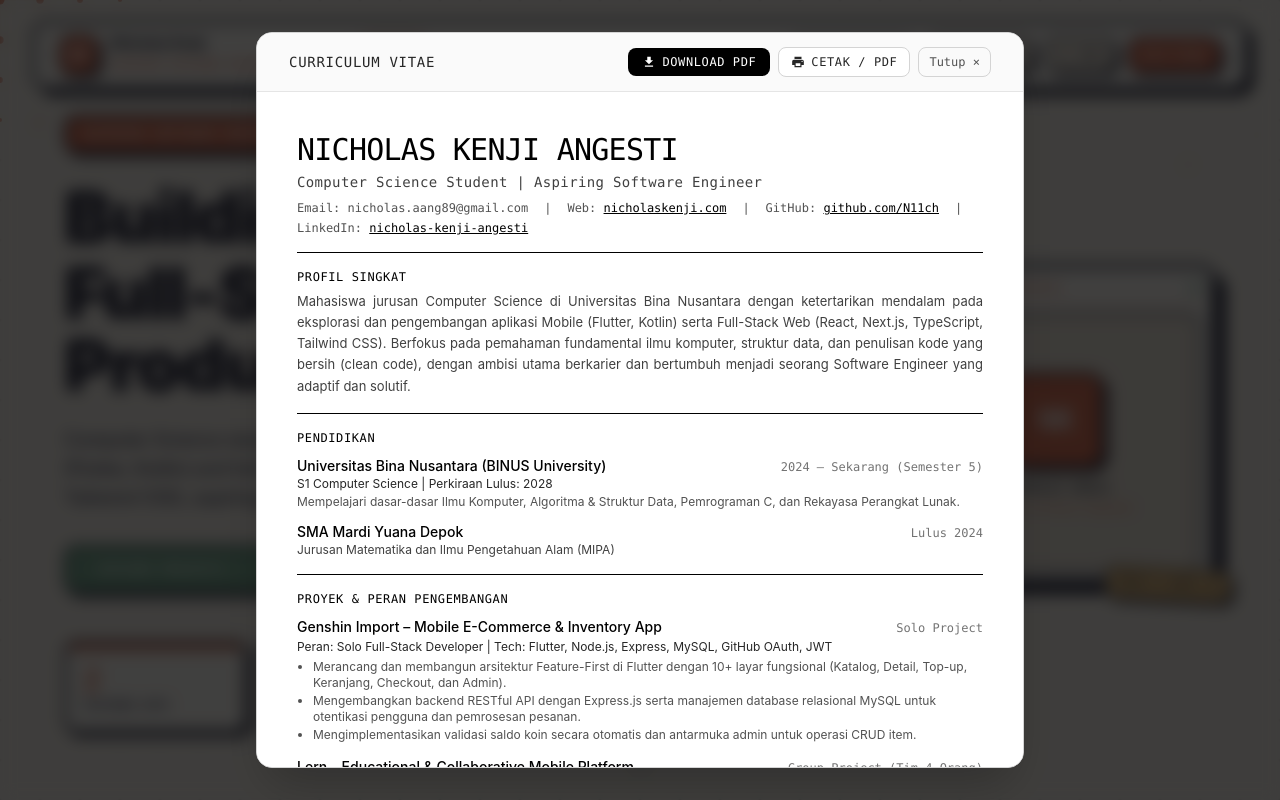
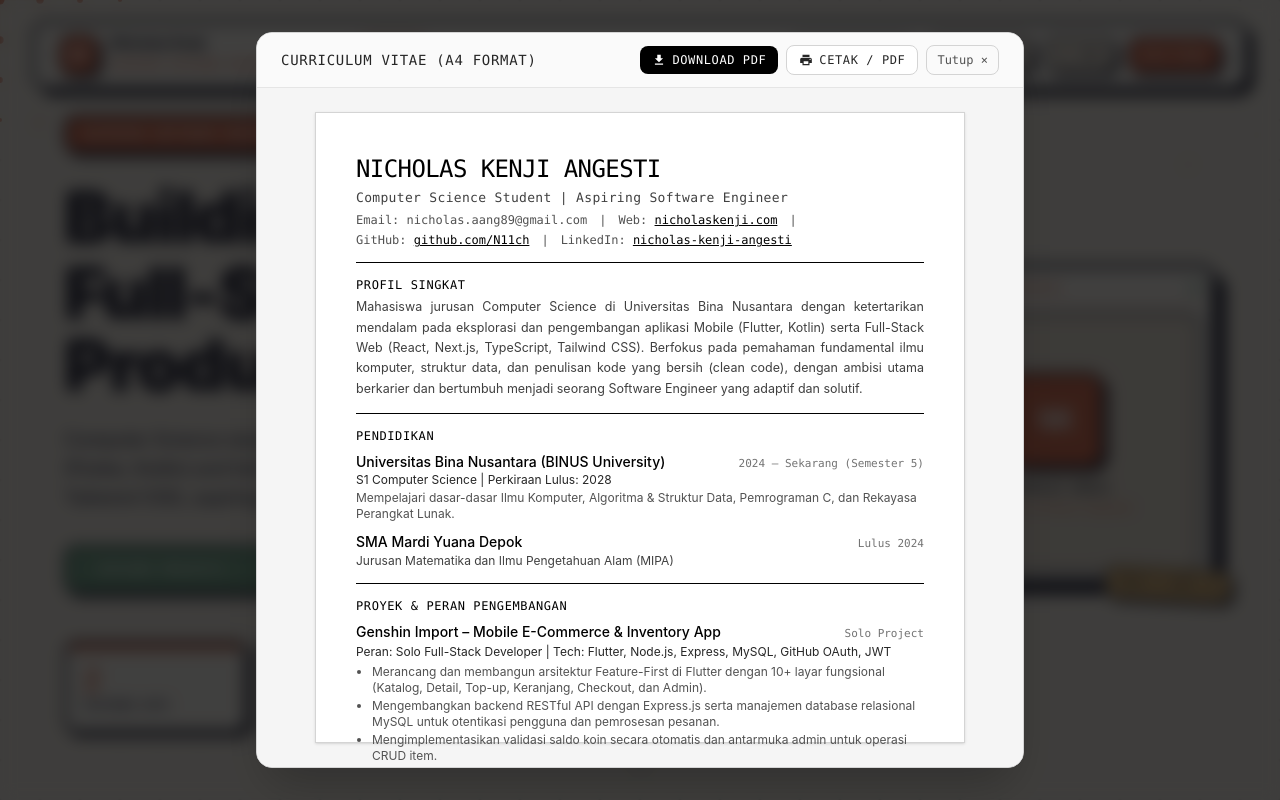
Before and after one commit to N11ch/PortoWeb, a React (Vite) app: page / in a window 1280 px wide. Both pictures are taken after a click on the button "CV (PDF)". Shown: the top 800 px of the page. Built offline with nearby package versions, Linux system fonts and the light colour scheme.

Commit message:
Fix PDF blank page stream reference and enforce true A4 paper proportions

```diff
--- a/generate_cv.js
+++ b/generate_cv.js
@@ -128,7 +128,7 @@ function createPdf() {
   const objects = [];
   objects.push(`1 0 obj\n<< /Type /Catalog /Pages 2 0 R >>\nendobj`);
   objects.push(`2 0 obj\n<< /Type /Pages /Kids [3 0 R] /Count 1 >>\nendobj`);
-  objects.push(`3 0 obj\n<< /Type /Page /Parent 2 0 R /MediaBox [0 0 595.28 841.89] /Contents 4 0 R /Resources << /Font << /F2 4 0 R >> >> >>\nendobj`);
+  objects.push(`3 0 obj\n<< /Type /Page /Parent 2 0 R /MediaBox [0 0 595.28 841.89] /Contents 5 0 R /Resources << /Font << /F2 4 0 R >> >> >>\nendobj`);
   objects.push(`4 0 obj\n<< /Type /Font /Subtype /Type1 /BaseFont /Helvetica >>\nendobj`);
   objects.push(`5 0 obj\n<< /Length ${streamLength} >>\nstream\n${streamContent}\nendstream\nendobj`);
 
--- a/src/components/CvModal.jsx
+++ b/src/components/CvModal.jsx
@@ -9,18 +9,18 @@ export default function CvModal({ isOpen, onClose }) {
 
   return (
     <div
-      className="fixed inset-0 z-50 flex items-center justify-center p-3 sm:p-6 bg-black/75 backdrop-blur-sm overflow-y-auto"
+      className="cv-modal-backdrop fixed inset-0 z-50 flex items-center justify-center p-2 sm:p-4 bg-black/75 backdrop-blur-sm overflow-y-auto"
       onClick={onClose}
     >
-      {/* Clean Single Card Container */}
+      {/* Clean Modal Window */}
       <div
-        className="relative w-full max-w-3xl max-h-[92vh] bg-white text-black rounded-2xl shadow-2xl flex flex-col overflow-hidden border border-neutral-300"
+        className="cv-modal-container relative w-full max-w-3xl max-h-[92vh] bg-white text-black rounded-2xl shadow-2xl flex flex-col overflow-hidden border border-neutral-300"
         onClick={(e) => e.stopPropagation()}
       >
         {/* Simple Monochrome Top Bar */}
-        <div className="flex items-center justify-between px-5 sm:px-8 py-3.5 border-b border-neutral-200 bg-neutral-50 print:hidden">
+        <div className="flex items-center justify-between px-4 sm:px-6 py-3 border-b border-neutral-200 bg-neutral-50 print:hidden">
           <div className="font-mono text-xs sm:text-sm font-medium tracking-wider uppercase text-neutral-800">
-            Curriculum Vitae
+            Curriculum Vitae (A4 Format)
           </div>
 
           <div className="flex items-center gap-2">
@@ -28,7 +28,7 @@ export default function CvModal({ isOpen, onClose }) {
             <a
               href="/Nicholas_Kenji_Angesti_CV.pdf"
               download="Nicholas_Kenji_Angesti_CV.pdf"
-              className="px-3.5 py-1.5 rounded-lg font-mono text-xs font-medium uppercase tracking-wider bg-black text-white hover:bg-neutral-800 transition-all flex items-center gap-1.5"
+              className="px-3 py-1.5 rounded-lg font-mono text-xs font-medium uppercase tracking-wider bg-black text-white hover:bg-neutral-800 transition-all flex items-center gap-1.5"
             >
               <svg className="w-3.5 h-3.5 fill-current" viewBox="0 0 24 24">
                 <path d="M19 9h-4V3H9v6H5l7 7 7-7zM5 18v2h14v-2H5z"/>
@@ -58,22 +58,25 @@ export default function CvModal({ isOpen, onClose }) {
           </div>
         </div>
 
-        {/* Scrollable Printable Document Area - Pure Black & White (No Bold) */}
+        {/* Scrollable Canvas Area (Centered A4 Sheet, No Distortion) */}
+        <div className="p-3 sm:p-6 overflow-y-auto bg-neutral-100 flex justify-center print:p-0 print:bg-white print:overflow-visible">
+
+          {/* Authentic A4 Aspect Ratio Paper Sheet */}
           <div
             id="printable-cv"
-          className="p-6 sm:p-10 overflow-y-auto bg-white text-neutral-900 font-sans font-normal print:p-0 print:overflow-visible"
+            className="w-full max-w-[650px] bg-white text-neutral-900 p-6 sm:p-10 font-sans font-normal border border-neutral-300 shadow-sm print:shadow-none print:border-none print:p-0 print:m-0 print:w-full print:max-w-none"
           >
             {/* Header: Nama Paling Atas */}
             <header className="text-left">
-            <h1 className="text-2xl sm:text-3xl font-medium tracking-tight text-black uppercase font-mono">
+              <h1 className="text-xl sm:text-2xl font-medium tracking-tight text-black uppercase font-mono">
                 Nicholas Kenji Angesti
               </h1>
-            <p className="text-xs sm:text-sm text-neutral-700 mt-1 font-mono tracking-wide">
+              <p className="text-xs sm:text-[13px] text-neutral-700 mt-1 font-mono tracking-wide">
                 Computer Science Student | Aspiring Software Engineer
               </p>
 
               {/* Contact Details */}
-            <div className="flex flex-wrap gap-x-4 gap-y-1 text-xs text-neutral-600 mt-2 font-mono">
+              <div className="flex flex-wrap gap-x-3 gap-y-1 text-[11px] sm:text-xs text-neutral-600 mt-1.5 font-mono">
                 <span>Email: nicholas.aang89@gmail.com</span>
                 <span>|</span>
                 <span>Web: <a href="https://nicholaskenji.com" target="_blank" rel="noreferrer" className="text-black underline">nicholaskenji.com</a></span>
@@ -85,51 +88,51 @@ export default function CvModal({ isOpen, onClose }) {
             </header>
 
             {/* Strip 1 */}
-          <hr className="border-t border-black my-4" />
+            <hr className="border-t border-black my-3.5" />
 
             {/* Profil Singkat */}
             <section className="text-left">
-            <h2 className="text-xs font-medium font-mono tracking-wider uppercase text-black mb-1.5">
+              <h2 className="text-[11px] sm:text-xs font-medium font-mono tracking-wider uppercase text-black mb-1">
                 Profil Singkat
               </h2>
-            <p className="text-xs sm:text-[13px] leading-relaxed text-neutral-700 text-justify">
+              <p className="text-xs sm:text-[12.5px] leading-relaxed text-neutral-700 text-justify">
                 Mahasiswa jurusan Computer Science di Universitas Bina Nusantara dengan ketertarikan mendalam pada eksplorasi dan pengembangan aplikasi Mobile (Flutter, Kotlin) serta Full-Stack Web (React, Next.js, TypeScript, Tailwind CSS). Berfokus pada pemahaman fundamental ilmu komputer, struktur data, dan penulisan kode yang bersih (clean code), dengan ambisi utama berkarier dan bertumbuh menjadi seorang Software Engineer yang adaptif dan solutif.
               </p>
             </section>
 
             {/* Strip 2 */}
-          <hr className="border-t border-black my-4" />
+            <hr className="border-t border-black my-3.5" />
 
             {/* Pendidikan */}
             <section className="text-left">
-            <h2 className="text-xs font-medium font-mono tracking-wider uppercase text-black mb-2.5">
+              <h2 className="text-[11px] sm:text-xs font-medium font-mono tracking-wider uppercase text-black mb-2">
                 Pendidikan
               </h2>
 
-            <div className="space-y-3">
+              <div className="space-y-2.5">
                 <div>
                   <div className="flex flex-col sm:flex-row sm:items-baseline sm:justify-between">
-                  <h3 className="text-sm font-medium text-black">
+                    <h3 className="text-xs sm:text-sm font-medium text-black">
                       Universitas Bina Nusantara (BINUS University)
                     </h3>
-                  <span className="text-xs font-mono text-neutral-500">
+                    <span className="text-[11px] font-mono text-neutral-500">
                       2024 &ndash; Sekarang (Semester 5)
                     </span>
                   </div>
                   <p className="text-xs text-neutral-800">
                     S1 Computer Science | Perkiraan Lulus: 2028
                   </p>
-                <p className="text-xs text-neutral-600 mt-0.5">
+                  <p className="text-[11px] sm:text-xs text-neutral-600 mt-0.5">
                     Mempelajari dasar-dasar Ilmu Komputer, Algoritma &amp; Struktur Data, Pemrograman C, dan Rekayasa Perangkat Lunak.
                   </p>
                 </div>
 
                 <div>
                   <div className="flex flex-col sm:flex-row sm:items-baseline sm:justify-between">
-                  <h3 className="text-sm font-medium text-black">
+                    <h3 className="text-xs sm:text-sm font-medium text-black">
                       SMA Mardi Yuana Depok
                     </h3>
-                  <span className="text-xs font-mono text-neutral-500">
+                    <span className="text-[11px] font-mono text-neutral-500">
                       Lulus 2024
                     </span>
                   </div>
@@ -141,29 +144,29 @@ export default function CvModal({ isOpen, onClose }) {
             </section>
 
             {/* Strip 3 */}
-          <hr className="border-t border-black my-4" />
+            <hr className="border-t border-black my-3.5" />
 
             {/* Proyek & Peran */}
             <section className="text-left">
-            <h2 className="text-xs font-medium font-mono tracking-wider uppercase text-black mb-2.5">
+              <h2 className="text-[11px] sm:text-xs font-medium font-mono tracking-wider uppercase text-black mb-2">
                 Proyek &amp; Peran Pengembangan
               </h2>
 
-            <div className="space-y-3.5">
+              <div className="space-y-3">
                 {/* Proyek 1 */}
                 <div>
                   <div className="flex flex-col sm:flex-row sm:items-baseline sm:justify-between">
-                  <h3 className="text-sm font-medium text-black">
+                    <h3 className="text-xs sm:text-sm font-medium text-black">
                       Genshin Import &ndash; Mobile E-Commerce &amp; Inventory App
                     </h3>
-                  <span className="text-xs font-mono text-neutral-500">
+                    <span className="text-[11px] font-mono text-neutral-500">
                       Solo Project
                     </span>
                   </div>
                   <p className="text-xs text-neutral-800 mt-0.5">
                     Peran: Solo Full-Stack Developer | Tech: Flutter, Node.js, Express, MySQL, GitHub OAuth, JWT
                   </p>
-                <ul className="list-disc list-outside ml-4 mt-1 text-xs text-neutral-600 space-y-0.5">
+                  <ul className="list-disc list-outside ml-4 mt-1 text-[11px] sm:text-xs text-neutral-600 space-y-0.5">
                     <li>Merancang dan membangun arsitektur Feature-First di Flutter dengan 10+ layar fungsional (Katalog, Detail, Top-up, Keranjang, Checkout, dan Admin).</li>
                     <li>Mengembangkan backend RESTful API dengan Express.js serta manajemen database relasional MySQL untuk otentikasi pengguna dan pemrosesan pesanan.</li>
                     <li>Mengimplementasikan validasi saldo koin secara otomatis dan antarmuka admin untuk operasi CRUD item.</li>
@@ -173,17 +176,17 @@ export default function CvModal({ isOpen, onClose }) {
                 {/* Proyek 2 */}
                 <div>
                   <div className="flex flex-col sm:flex-row sm:items-baseline sm:justify-between">
-                  <h3 className="text-sm font-medium text-black">
+                    <h3 className="text-xs sm:text-sm font-medium text-black">
                       Lern &ndash; Educational &amp; Collaborative Mobile Platform
                     </h3>
-                  <span className="text-xs font-mono text-neutral-500">
+                    <span className="text-[11px] font-mono text-neutral-500">
                       Group Project (Tim 4 Orang)
                     </span>
                   </div>
                   <p className="text-xs text-neutral-800 mt-0.5">
                     Peran: Mobile Developer (Kontribusi 45%) | Tech: Flutter, NestJS, TypeScript, Prisma ORM, PostgreSQL (Supabase)
                   </p>
-                <ul className="list-disc list-outside ml-4 mt-1 text-xs text-neutral-600 space-y-0.5">
+                  <ul className="list-disc list-outside ml-4 mt-1 text-[11px] sm:text-xs text-neutral-600 space-y-0.5">
                     <li>Mengembangkan modul antarmuka mobile Flutter untuk alur otentikasi, modul siswa, modul guru, dan pesan/chat.</li>
                     <li>Mengintegrasikan AuthService dan state management JWT dengan endpoint API backend modular NestJS.</li>
                     <li>Berkolaborasi bersama tim dalam mendefinisikan skema database PostgreSQL menggunakan Prisma ORM pada Supabase.</li>
@@ -193,15 +196,15 @@ export default function CvModal({ isOpen, onClose }) {
             </section>
 
             {/* Strip 4 */}
-          <hr className="border-t border-black my-4" />
+            <hr className="border-t border-black my-3.5" />
 
             {/* Kemampuan Utama */}
             <section className="text-left">
-            <h2 className="text-xs font-medium font-mono tracking-wider uppercase text-black mb-2">
+              <h2 className="text-[11px] sm:text-xs font-medium font-mono tracking-wider uppercase text-black mb-1.5">
                 Kemampuan Utama
               </h2>
 
-            <div className="grid grid-cols-1 sm:grid-cols-2 gap-x-6 gap-y-1.5 text-xs">
+              <div className="grid grid-cols-1 sm:grid-cols-2 gap-x-4 gap-y-1.5 text-[11px] sm:text-xs">
                 <div>
                   <span className="text-black block font-mono">Mobile Development:</span>
                   <span className="text-neutral-700">Flutter, Dart, Kotlin (Android Native)</span>
@@ -224,5 +227,6 @@ export default function CvModal({ isOpen, onClose }) {
           </div>
         </div>
       </div>
+    </div>
   );
 }
--- a/src/index.css
+++ b/src/index.css
@@ -113,6 +113,20 @@
     display: none !important;
   }
 
+  .cv-modal-backdrop,
+  .cv-modal-container {
+    position: static !important;
+    max-height: none !important;
+    max-width: none !important;
+    width: 100% !important;
+    overflow: visible !important;
+    box-shadow: none !important;
+    border: none !important;
+    padding: 0 !important;
+    margin: 0 !important;
+    background: transparent !important;
+  }
+
   #printable-cv {
     position: static !important;
     width: 100% !important;
```
Also changed, not shown: 1 other file (tests, documents, lock files or other folders). Lines whose indentation alone changed are shown as unchanged.
